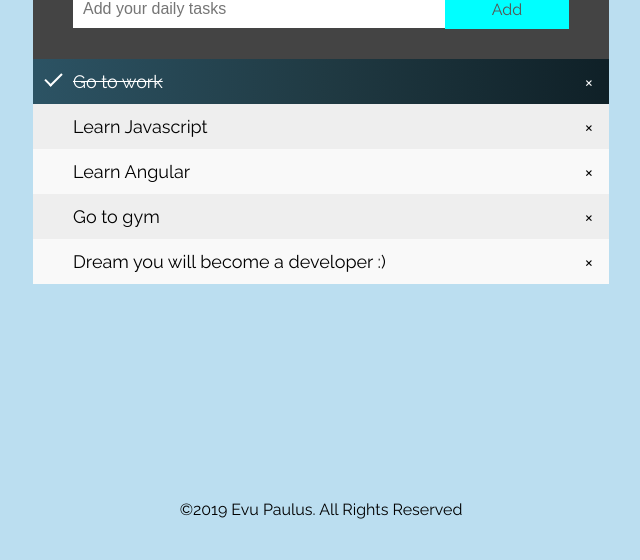
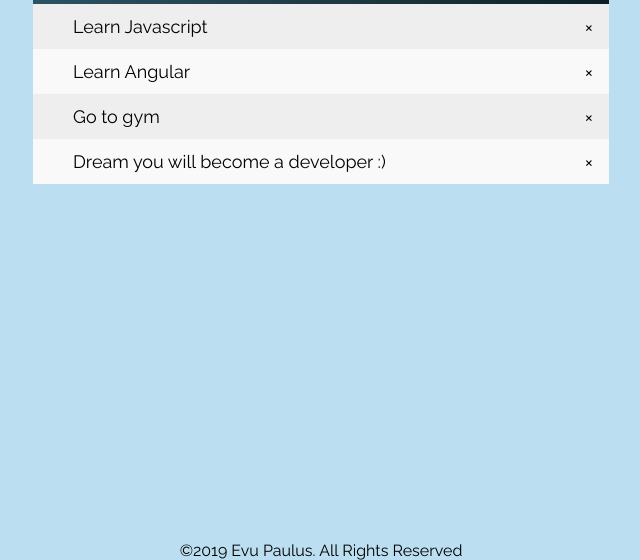
Before and after one commit to paulus1991/todolist, a plain HTML site: page index.html in a window 1280 px wide. Shown: the part 240-800 px from the top of the page, without its empty margins (319-959 px from the left). Drawn offline with Linux system fonts and the light colour scheme.

Commit message:
Update main.css

```diff
--- a/main.css
+++ b/main.css
@@ -1,5 +1,5 @@
 body {
-  padding-top: 150px;
+  padding-top: 50px;
   min-width: 250px;
     width: 45%;
     margin:auto;
@@ -130,13 +130,10 @@ input {
 }
 
 footer{
-      position:fixed;
+ position:fixed;
    bottom:0;
    width:45%;
-   height:60px;
     text-align: center;
-
-
     color: black;
 
 }
```
